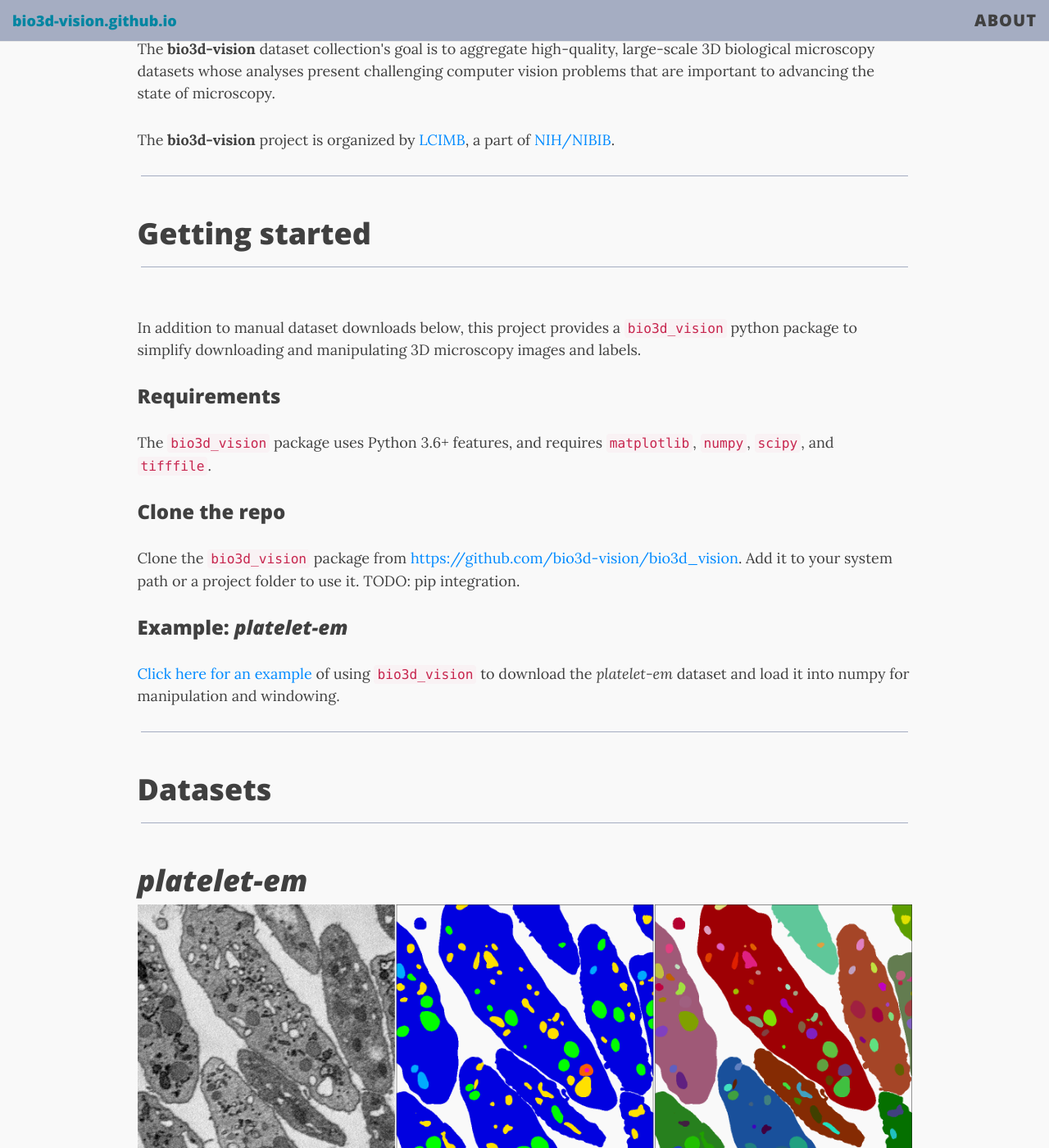
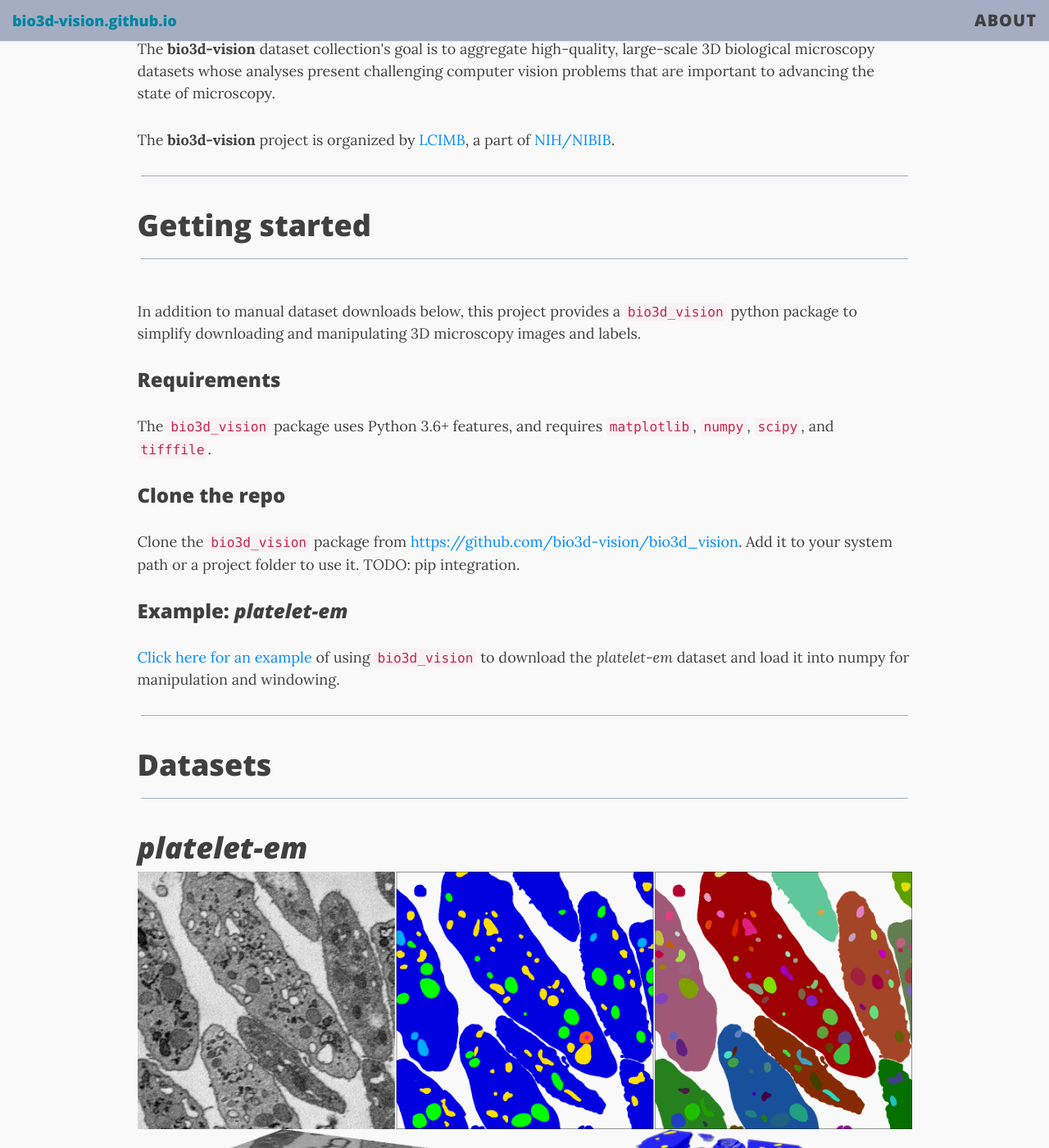
Before and after one commit to bio3d-vision/bio3d-vision.github.io, a Jekyll site: the page built from index.html, in a window 1280 px wide and 1400 px high, scrolled down 332 px. Shown: the whole window at 82% size. Built offline with Jekyll 4.4.1, drawn with Linux system fonts in a browser that asks for light colours; nearby versions of some CDN libraries; the list of posts is cut into pages by our own code.

Commit message:
hr padding adjustment

```diff
--- a/css/main.css
+++ b/css/main.css
@@ -50,7 +50,7 @@ blockquote p:first-child {
 hr {
   border-top: 1px solid #a5adc2;
   max-width: 99%;
-  padding-top: 10px;
+  padding-top: 0px;
   padding-bottom: 20px;
 }
 
```
